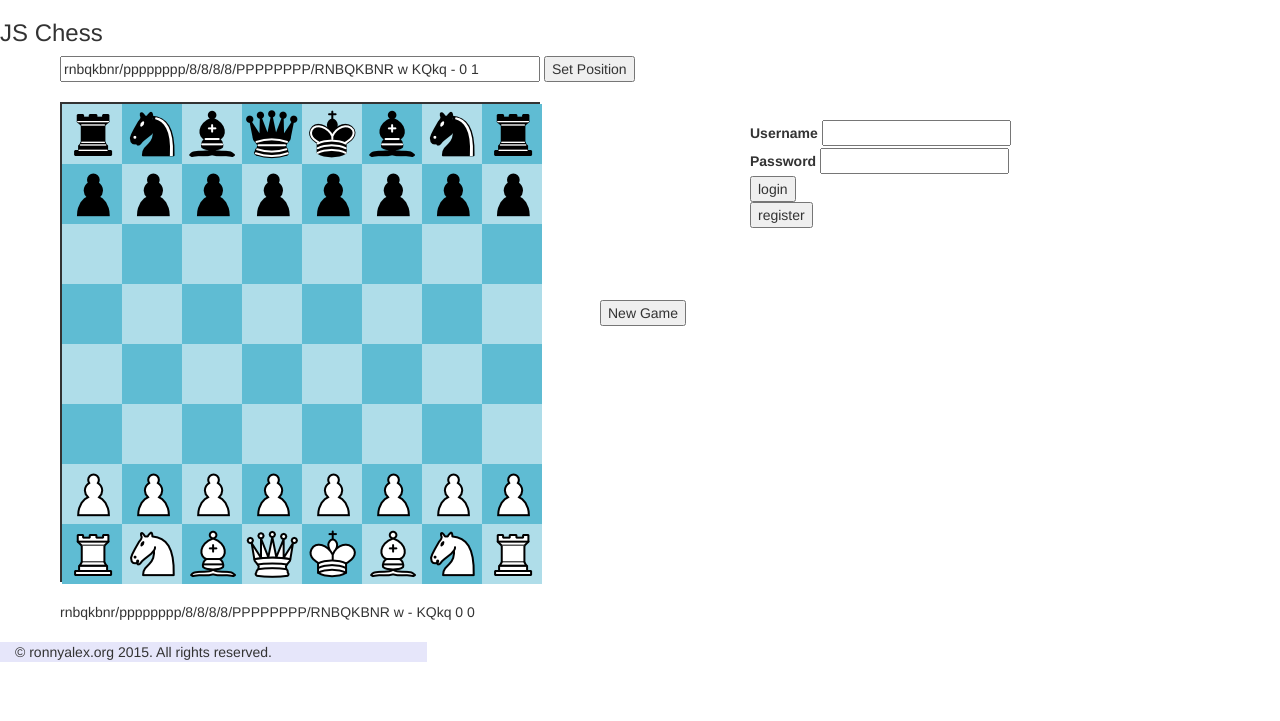
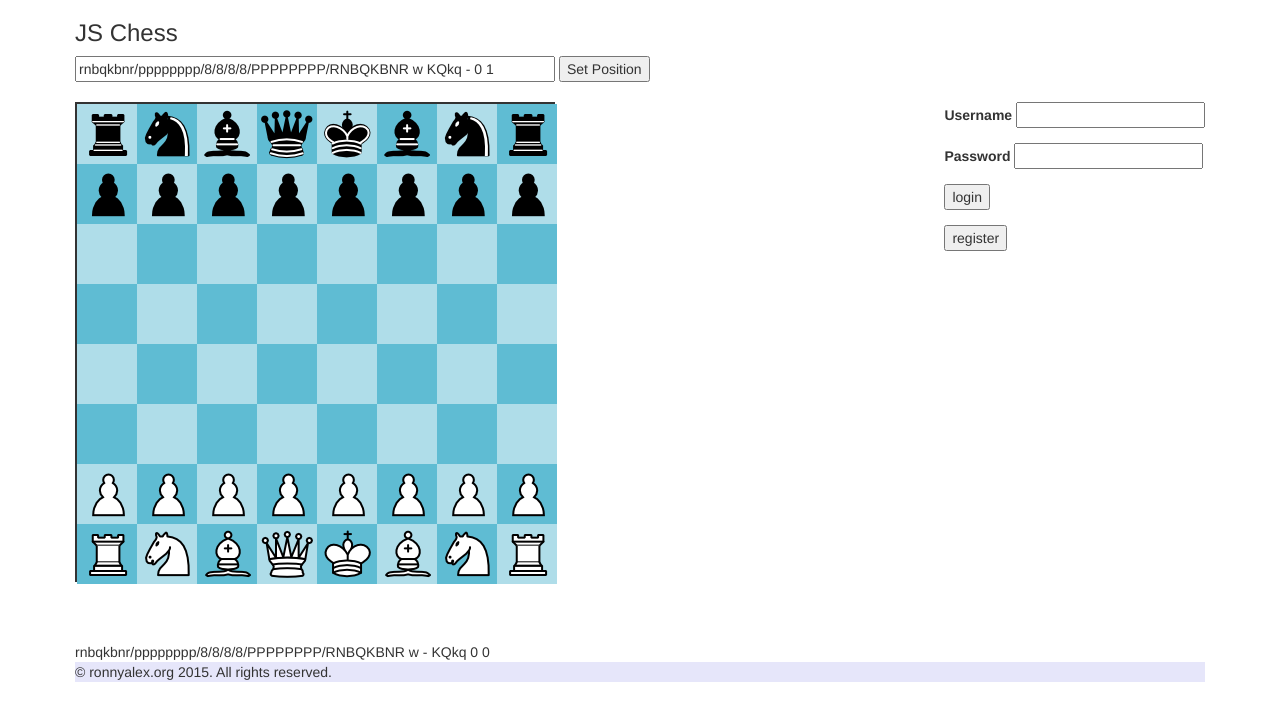
Before and after one commit to ShadowFlade/chess, a PHP site: page / in a window 1280 px wide; the page is wider, and only the part inside the window is pictured. Shown: the top 721 px of that part. Run offline with PHP 8.4, Linux system fonts and the light colour scheme; some libraries are stand-ins or nearby versions.

Commit message:
mostly layout changes

```diff
--- a/chMult/classes/user.php
+++ b/chMult/classes/user.php
@@ -59,6 +59,9 @@ class user{
 		'UserName'=>$this->getUserName(),
 		'UserPassword'=>$this->getUserPassword()
 		));
+	}
+	public static function isAuthorized(){
+		return isset($_SESSION["username"]);
 	}
 	public function UserLogin(){
 		include "../../connectToDB.php";
--- a/chMult/pages/GetColor.php
+++ b/chMult/pages/GetColor.php
@@ -2,11 +2,13 @@
 	session_start();
 	include "../classes/move.php";
 	$lCol="";
+
 	if(isset($_POST['MoveString'])){
 		$move = new move();
 		$move->setMoveUserId($_SESSION['UserId']);
 		$lCol=$move->getColor($_SESSION['UserId']);
 	}
+
 	$output = array("msg"=>"$lCol", "loggedin"=>"true");
 	echo json_encode($output);
 	/*
--- a/chMult/style/Style.css
+++ b/chMult/style/Style.css
@@ -5,8 +5,6 @@
 #ChatMessages{position: absolute;
 	left: 250px;
 	top: 120px;	}
-#ChatBig{position: absolute;
-	left: 250px;
-	top: 50px;	}
+
 .UserNameS{color:#7CB9E8;;}
 .UserNameS:hover{text-decoration: underline;cursor: pointer;}
--- a/index.php
+++ b/index.php
@@ -1,5 +1,11 @@
 <?php
 session_start();
+?>
+<?php
+	include "./chMult/classes/user.php";
+?>
+<?php
+	$isAuthorized = user::isAuthorized();
 ?>
 
 <!DOCTYPE html>
@@ -14,46 +20,67 @@ session_start();
 		<script type="text/javascript"> if (!window.console) console = {log: function() {}}; </script>
 	</head>
 	<body>
+		<div class="container">
 			<header>
 				<h3>JS Chess</h3>
 			</header>
 
-		<?php include 'php_pages/loginForm.php'; ?>
 
+			<div class="main__chess-position">
 				<div id="FenInDiv">
 					<input type="text" id="fenIn"/>
 					<button type="button" id="SetFen">Set Position</button>
 				</div>
+			</div>
+
+			<div class="game">
+
+				<div class="main__board">
 					<div id="Board">
 					</div>
-		<div id="CurrentFenDiv">
-			<span id="currentFenSpan"></span>
 				</div>
-		<div id="SaveLoadOutput" style="display:none">
+				<div class="buttons">
+
+					<?php if($isAuthorized):?>
+						<div id="SaveLoadOutput">
 							<div id="lMove"></div>
+							<button type="button" id="NewGameButton">New Game</button><br/>
 							<input type="submit" id="lMoveSQL_submit" value="Start saved game">
 							<div id="lMoveSQL_data" ></div>
-			<br/>
 							<input type="submit" id="lSaveSQL_submit" value="Save board">
 							<div id="lSaveSQL_data" ></div>
-			<br/>
 							<input type="submit" id="multiplayer_submit"
 							onclick="parent.location='chMult/pages/UserLogin.php'"
 							value="Multiplayer game">
 						</div>
+					<?php endif;?>
+
+					<div class="main__auth">
+						<?php include 'php_pages/loginForm.php'; ?>
+					</div>
+
+				</div>
+
+
+			</div>
+
+			<div id="CurrentFenDiv">
+				<span id="currentFenSpan"></span>
+			</div>
+
 
 			<span id="GameStatus"></span>
-		<button type="button" id="NewGameButton">New Game</button><br/>
 
 			<!--This div not outputted but needed to work  -->
 			<?php include 'php_pages/notOutputted.php'; ?>
 			<!--   -->
 
 			<footer>
-			<div class="col-sm-4" style="background-color:lavender;">
+				<div  style="background-color:lavender;">
 					&copy; ronnyalex.org 2015. All rights reserved.
 				</div>
 			</footer>
+		</div>
 
 		<script src="https://ajax.googleapis.com/ajax/libs/jquery/1.11.2/jquery.min.js"></script>
 		<script src="js/bootstrap.min.js"></script>
--- a/js/buttons/loginlogout.js
+++ b/js/buttons/loginlogout.js
@@ -1,12 +1,12 @@
 var logoutbutton = $('#logout_submit');
-logoutbutton.hide();
 var loginbutton = $('#submit');
 var registerButton= $('#registerButton');
 var SaveLoadOutput = $('#SaveLoadOutput');
 var logInForm = $('#logform');
 var formcontainer = $('#form_container');
 var multiplayersubmit = $('#multiplayer_submit');
-multiplayersubmit.hide();
+
+
 
 $("#logout_submit").click(function () {
 
--- a/php_pages/loadLMoveSQL.php
+++ b/php_pages/loadLMoveSQL.php
@@ -1,5 +1,7 @@
 <?php
 	include_once("../connectToDB.php");
+	include "../chMult/utils.php";
+
 	$username=$_SESSION['username'];
 	$sql = $_db->query("SELECT * FROM users WHERE UserName='$username' LIMIT 1"); // query the person
 	$existCount = $sql->rowCount(); // count the row nums
@@ -14,6 +16,7 @@
         }
 		$output = array("msg"=>"$latestMove", "loggedin"=>"true");
     }
+	arshow($output);
 	echo json_encode($output);
 
 ?>
--- a/php_pages/loginForm.php
+++ b/php_pages/loginForm.php
@@ -1,5 +1,12 @@
 <!-- Login------------------------------------------------------------>
-	<div type="text" id="log">
+<?php
+	$isAuthorized = user::isAuthorized();
+?>
+<?php if(!$isAuthorized):?>
+
+	<div class="auth">
+		<div class="auth__item" type="text" id="log">
+
 			<div type="text" id="logform">
 				<label for="username">Username</label>
 				<input type="text" id="username" />
@@ -10,13 +17,12 @@
 				<input type="submit" id="submit" value="login">
 				<br/>
 			</div>
-		<input type="submit" id="logout_submit" value="logout" style="display:none">
+
 			<input type="submit" id="registerButton" value="register">
-
 			<div id="infoSQL" ></div>
 		</div>
-<!-- Form------------------------------------------------------------>
-<div type="text" id="form_container" method="post" style="display:none">
+
+		<div class="auth__item" type="text" id="form_container" method="post" style="display:none">
 			<div class="field">
 				<label for="regusername">Choose a username</label>
 				<input type="text" name="regusername" id="regusername" value="">
@@ -32,4 +38,10 @@
 
 			<input type="submit" id="register_submit" value="Register">
 		</div>
-<!-- Form------------------------------------------------------------>
+	</div>
+
+<?php else:?>
+	<div class="auth">
+		<input type="submit" id="logout_submit" value="Logout">
+	</div>
+<?php endif;?>
--- a/stylesChess.css
+++ b/stylesChess.css
@@ -1,7 +1,16 @@
-#FenInDiv {
-	position: relative;
-	left: 60px;
+.container{
+	padding-inline:2rem;
 }
+.mult__interactions{
+	display:flex;
+}
+.auth__item{
+	margin-bottom:2rem;
+}
+.auth__item:last-child{
+	margin-bottom: 0;
+}
+
 
 #fenIn {
  width: 480px;
@@ -22,31 +31,19 @@
 
 #CurrentFenDiv {
 	position: relative;
-	left: 60px;
 	margin-top: 40px;
 }
 
 #Board {
 	position: relative;
-	left: 60px;
-	top: 20px;
+	left: 0px;
+	top: 0px;
 	width: 480px; /*480*/
 	height: 480px;
 	border-style:solid;
     border-width:2px;
 }
 
-#SaveLoadOutput {
-	position: absolute;
-	left: 600px;
-	top: 120px;
-}
-
-#NewGameButton{
-	position: absolute;
-	left: 600px;
-	top: 300px;
-}
 
 #GameStatus {
 	position: absolute;
@@ -80,16 +77,6 @@ animation-iteration-count:infinite;
 }
 
 
-#form_container {
-	position: absolute;
-	left: 750px;
-	top: 250px;
-}
-#log{
-	position: absolute;
-	top: 120px;
-	left: 750px;
-}
 #EngineOutput {
 	position: absolute;
 	left: 600px;
@@ -170,3 +157,27 @@ animation-iteration-count:infinite;
 .col3flip { left: 300px; }
 .col2flip { left: 360px; }
 .col1flip { left: 420px; }
+
+
+
+
+
+
+.game{
+    display:flex;
+    justify-content:space-between;
+}
+
+
+.buttons button, .buttons input{
+	margin-bottom:1.5rem;
+}
+#SaveLoadOutput + .main__auth {
+	margin-top:4rem;
+}
+#SaveLoadOutput button:last-child{
+	margin-bottom:0;
+}
+.game{
+	padding:2rem 0;
+}
```
Also changed, not shown: chMult/pages/Ch/index.php (+24 -16 lines), chMult/pages/Ch/styles.css (+5 -10 lines), chMult/pages/indexMult.php (+7 -4 lines), chMult/utils.php (added). Lines whose indentation alone changed are shown as unchanged.
